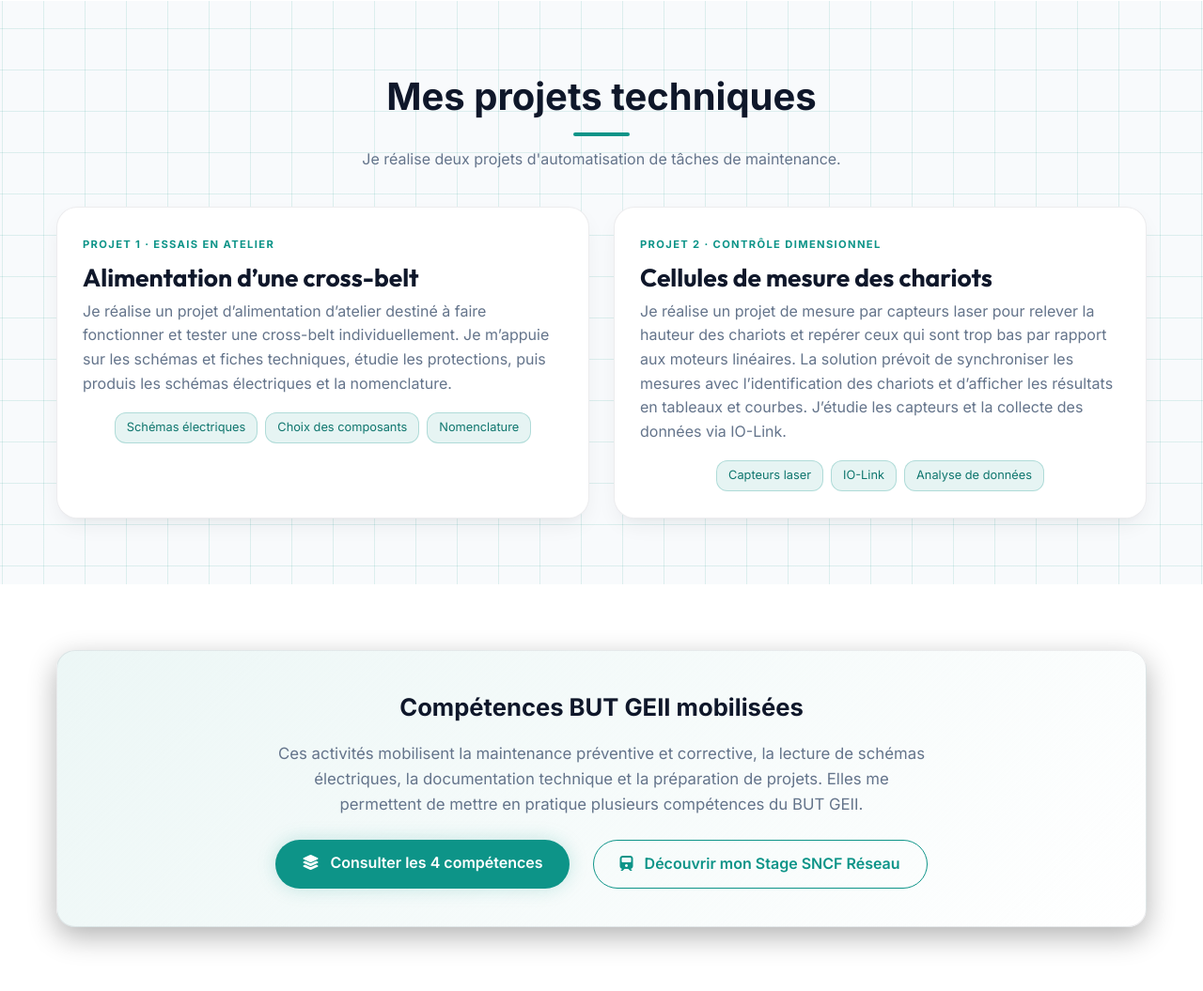
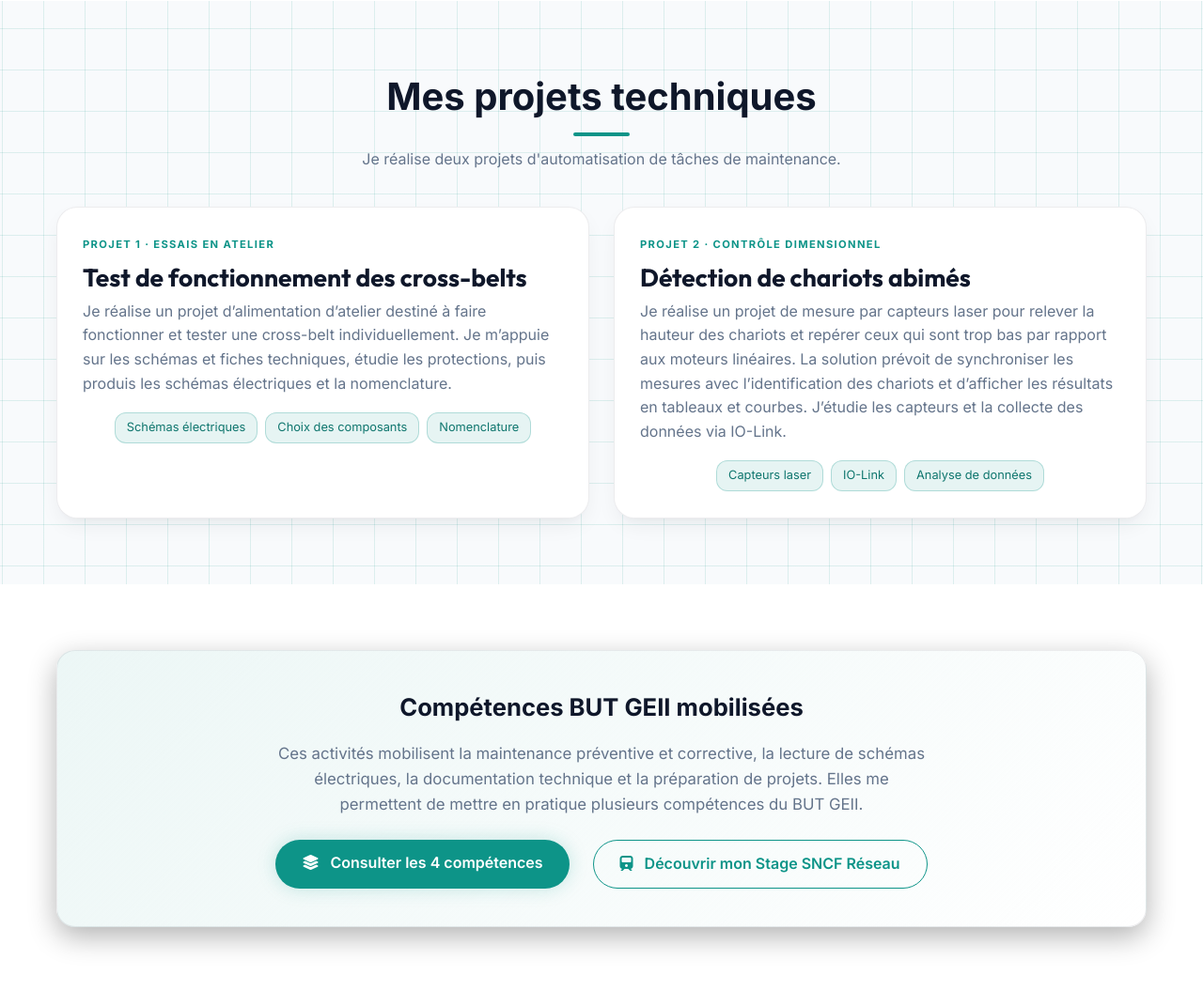
Before and after one commit to Manny1374/portfolio, a plain HTML site: page alternance.html in a window 1280 px wide. Shown: the part 1818-2873 px from the top of the page at 94% size. Drawn offline with Linux system fonts and the light colour scheme.

Commit message:
Renommer les cartes des projets d’alternance

```diff
--- a/alternance.html
+++ b/alternance.html
@@ -158,7 +158,7 @@
                     <article class="project-card">
                         <div class="project-info">
                             <span class="project-type">Projet 1 · Essais en atelier</span>
-                            <h3>Alimentation d’une cross-belt</h3>
+                            <h3>Test de fonctionnement des cross-belts</h3>
                             <p>Je réalise un projet d’alimentation d’atelier destiné à faire fonctionner et tester une cross-belt individuellement. Je m’appuie sur les schémas et fiches techniques, étudie les protections, puis produis les schémas électriques et la nomenclature.</p>
                             <div class="skill-tags">
                                 <span class="skill-tag">Schémas électriques</span>
@@ -170,7 +170,7 @@
                     <article class="project-card">
                         <div class="project-info">
                             <span class="project-type">Projet 2 · Contrôle dimensionnel</span>
-                            <h3>Cellules de mesure des chariots</h3>
+                            <h3>Détection de chariots abimés</h3>
                             <p>Je réalise un projet de mesure par capteurs laser pour relever la hauteur des chariots et repérer ceux qui sont trop bas par rapport aux moteurs linéaires. La solution prévoit de synchroniser les mesures avec l’identification des chariots et d’afficher les résultats en tableaux et courbes. J’étudie les capteurs et la collecte des données via IO-Link.</p>
                             <div class="skill-tags">
                                 <span class="skill-tag">Capteurs laser</span>
```
